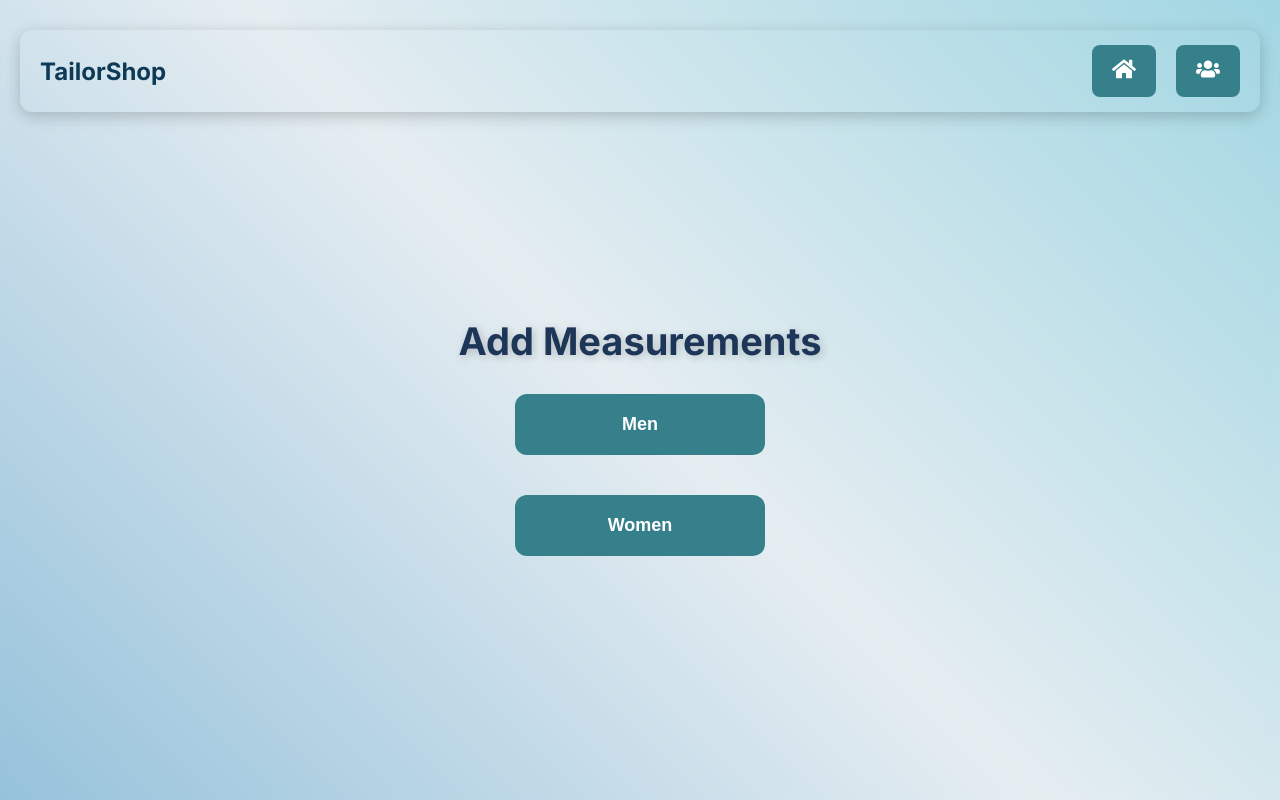
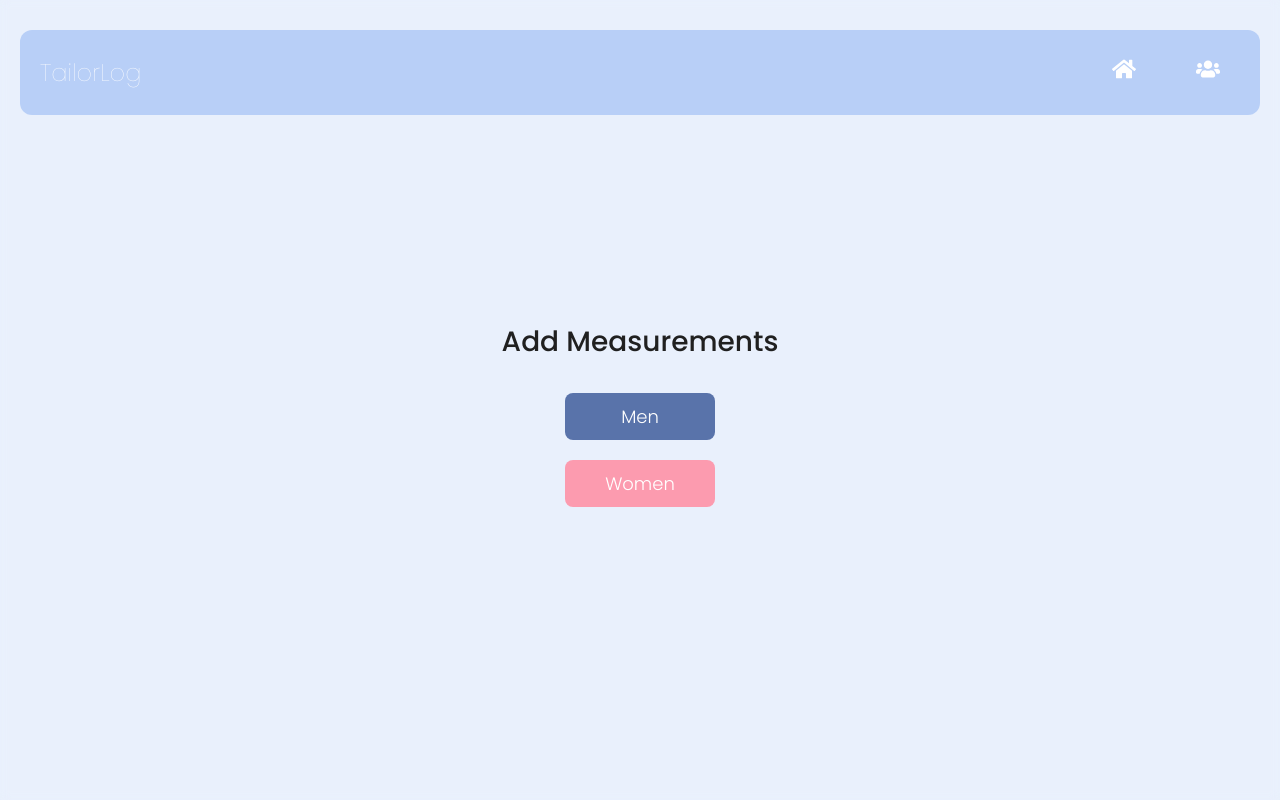
Before and after one commit to ajayraju1/TailorShop, a React (Create React App) app: page / in a window 1280 px wide. Built offline with nearby package versions, Linux system fonts and the light colour scheme.

Commit message:
Modified Css

```diff
--- a/src/App.css
+++ b/src/App.css
@@ -1,19 +1,18 @@
 /* General Reset */
+@import url('https://fonts.googleapis.com/css2?family=Poppins:ital,wght@0,100;0,200;0,300;0,400;0,500;0,600;0,700;0,800;0,900;1,100;1,200;1,300;1,400;1,500;1,600;1,700;1,800;1,900&display=swap');
 * {
   margin: 0;
   padding: 0;
   box-sizing: border-box;
+  font-family: "Poppins", serif;
+  font-weight: 100;
+  font-style: normal;
 }
 
 body {
-  font-family: "Inter", serif;
-  font-optical-sizing: auto;
-  font-weight: 60px ;
-  font-style: normal;
-  background-color: #f3f4f6;
-  /* background-image: url('assets/images/bg\ img.jpg'); */
+    /* background-image: url('assets/images/bg\ img.jpg'); */
   background-size: cover;
-  background: linear-gradient(45deg, #96C2DB, #E5EDF1, #A1D6E2);
+  background: #e9f0fc;
   background-position: cover;
   color: #333;
   overflow: hidden;
@@ -21,8 +20,6 @@ body {
   overflow-y: auto;
   animation: fadeIn 1s ease-out; /* Animation on page load */
 }
-
-
 
 /* Main App Layout */
 .app {
@@ -38,16 +35,17 @@ body {
   display: flex;
   justify-content: space-between;
   align-items: center;
-  /* background: linear-gradient(45deg, #D19275, #E6E6FA); */
+
   padding: 15px 20px;
   margin-top: 10px;
   border-radius: 12px;
-  box-shadow: 0 4px 15px rgba(0, 0, 0, 0.2);
+  background: #b8cff7;
+  /* box-shadow: 0 4px 15px rgba(0, 0, 0, 0.2); */
   transition: all 0.3s ease;
 }
 
 .navbar-brand h2{
-  color: #0d3b57;
+  color: #ffffff;
 }
 
 .navbar-brand h1 {
@@ -65,9 +63,8 @@ body {
 .navbar-btn {
   font-size: 16px;
   padding: 12px 20px;
+  background: none;
   border: none;
-  border-radius: 8px;
-  background-color: #35808a;
   color: white;
   cursor: pointer;
   transition: all 0.3s ease;
@@ -90,13 +87,34 @@ body {
 
   .navbar-links {
     flex-direction: row;
-    gap: 10px;
+    gap: 0px;
   }
 
   .navbar-btn {
     width: 100%;
     padding: 3px 6px;
   }
+}
+
+/* Button Styling */
+
+/* General button style */
+.button {
+  font-size: 18px;
+  font-weight: 300;
+  padding: 10px 10px;
+  border: none;
+  border-radius: 8px;
+  cursor: pointer;
+  text-align: center;
+  transition: all 0.3s ease;
+  width: 150px; /* Set button width */
+  margin: 10px;
+}
+
+button:hover {
+  transform: scale(1.05);
+  box-shadow: 0 4px 10px rgba(0, 0, 0, 0.2);
 }
 
 /* Home Page Styling */
@@ -108,10 +126,10 @@ body {
 }
 
 .home-page h1 {
-  color: #1d3557;
-  font-size: 38px;
-  font-weight: bold;
-  text-shadow: 2px 2px 8px rgba(0, 0, 0, 0.2);
+  color: #202020;
+  font-size: 28px;
+  font-weight: 500;
+  /* text-shadow: 2px 2px 8px rgba(0, 0, 0, 0.2); */
   margin-bottom: 20px;
 }
 
@@ -120,13 +138,12 @@ body {
   flex-direction: column;
   justify-content: center;
   align-items: center;
-  gap: 20px; /* Spacing between the buttons */
   margin-top: 20px;
 }
 
 /* Men button style */
 .men-button {
-  background-color: #35808a; /* Dark blue */
+  background-color: #5973aa; /* Dark blue */
   color: white;
 }
 
@@ -136,12 +153,12 @@ body {
 
 /* Women button style */
 .women-button {
-  background-color: #35808a; /* Red */
-  color: white;
+  background-color: #fc9baf;
+  color: rgb(255, 255, 255);
 }
 
 .women-button:hover {
-  background-color: #f58088; /* Darker red on hover */
+  background-color: #f7637c; /* Darker red on hover */
 }
 
 .submit-button {
@@ -159,6 +176,12 @@ body {
 
 .submit-button:hover {
   background-color: #f58088;
+}
+
+@media (max-width: 768px) {
+  .home-page h1 {
+    font-size: 22px;
+  }
 }
 
 /* Measurements Page Container */
@@ -646,27 +669,6 @@ label {
   background-color: #24539a;
 }
 
-/* Button Styling */
-
-/* General button style */
-.button {
-  font-size: 18px;
-  padding: 20px 40px;
-  border: none;
-  border-radius: 12px;
-  cursor: pointer;
-  font-weight: bold;
-  text-align: center;
-  transition: all 0.3s ease;
-  width: 250px; /* Set button width */
-  margin: 10px;
-}
-
-button:hover {
-  transform: scale(1.05);
-  box-shadow: 0 4px 10px rgba(0, 0, 0, 0.2);
-}
-
 /* Animations */
 
 @keyframes inputFocusAnimation {
--- a/src/App.js
+++ b/src/App.js
@@ -12,7 +12,7 @@ const App = () => {
       <div className="app">
         <nav className="navbar">
           <div className="navbar-brand">
-            <h2>TailorShop</h2>
+            <h2>TailorLog</h2>
           </div>
           <div className="navbar-links">
             <button className="navbar-btn" onClick={() => window.location.href = '/'}>
--- /dev/null
+++ b/src/css/HomePage.css
@@ -0,0 +1,116 @@
+
+/* Navbar Styling */
+.navbar {
+    display: flex;
+    justify-content: space-between;
+    align-items: center;
+
+    padding: 15px 20px;
+    margin-top: 10px;
+    border-radius: 12px;
+    background: black;
+    /* box-shadow: 0 4px 15px rgba(0, 0, 0, 0.2); */
+    transition: all 0.3s ease;
+  }
+
+  .navbar-brand h2{
+    color: #ffffff;
+  }
+
+  .navbar-brand h1 {
+    color: #fff;
+    font-size: 28px;
+    font-weight: 700;
+    transition: color 0.3s ease;
+  }
+
+  .navbar-links {
+    display: flex;
+    gap: 20px;
+  }
+
+  .navbar-btn {
+    font-size: 16px;
+    padding: 12px 20px;
+    background: none;
+    border: none;
+    color: white;
+    cursor: pointer;
+    transition: all 0.3s ease;
+  }
+
+  .navbar-btn:hover {
+    background-color: #f58088;
+  }
+
+  .page {
+    animation: fadeIn 1s ease-out;
+  }
+
+  /* Responsive Navbar for mobile devices */
+@media (max-width: 768px) {
+    .navbar {
+      flex-direction: row;
+      justify-content: space-between;
+    }
+
+    .navbar-links {
+      flex-direction: row;
+      gap: 0px;
+    }
+
+    .navbar-btn {
+      width: 100%;
+      padding: 3px 6px;
+    }
+  }
+
+  /* Home Page Styling */
+.home-page {
+    margin-top: 15%;
+    text-align: center;
+    padding: 20px;
+    animation: slideUp 1s ease-out;
+  }
+
+  .home-page h1 {
+    color: #202020;
+    font-size: 28px;
+    font-weight: 500;
+    /* text-shadow: 2px 2px 8px rgba(0, 0, 0, 0.2); */
+    margin-bottom: 20px;
+  }
+
+  .measurement-options {
+    display: flex;
+    flex-direction: column;
+    justify-content: center;
+    align-items: center;
+    margin-top: 20px;
+  }
+
+  /* Men button style */
+  .men-button {
+    background-color: #5973aa; /* Dark blue */
+    color: white;
+  }
+
+  .men-button:hover {
+    background-color: #457b9d; /* Lighter blue on hover */
+  }
+
+  /* Women button style */
+  .women-button {
+    background-color: #fc9baf;
+    color: rgb(255, 255, 255);
+  }
+
+  .women-button:hover {
+    background-color: #f7637c; /* Darker red on hover */
+  }
+
+  @media (max-width: 768px) {
+    .home-page h1 {
+      font-size: 22px;
+    }
+  }
```
Also changed, not shown: src/css/MeasurementsPage.css (added, +248 -0 lines), src/css/StoragePage.css (added).
